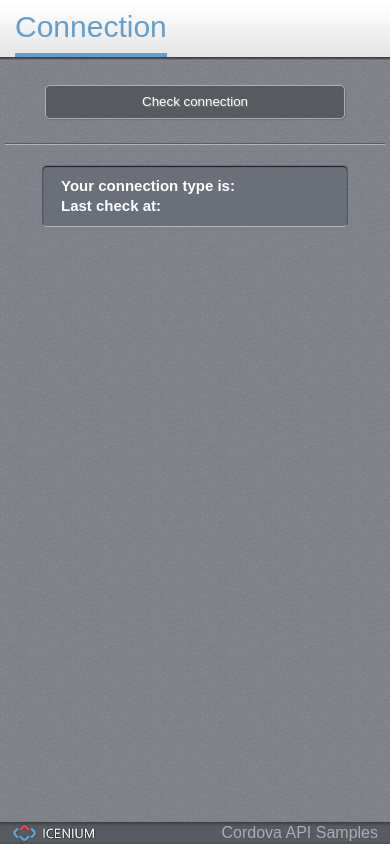
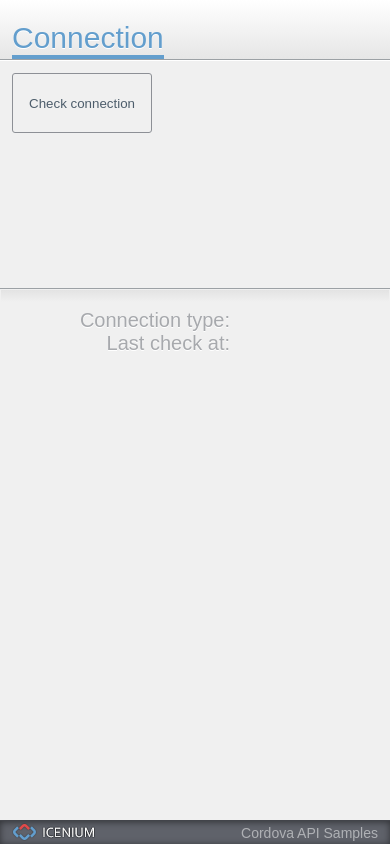
Before and after one commit to PeterConchaR/sample-connection, a plain HTML site: page sample-connection/index.html in a window 390 px wide. Drawn offline with Linux system fonts and the light colour scheme; some packages are replaced by stand-ins of ours.

Commit message:
sample apps redesign

```diff
--- a/sample-connection/index.html
+++ b/sample-connection/index.html
@@ -15,15 +15,23 @@
 			<h1>Connection</h1>
 		</header>
 		<div class="content">
-			<button class="button big" id="buttonCheckConnection">Check connection</button>
-
-			<hr class="horizontalLine" />
-
-			<div id="result">
-				<div>Your connection type is:</div>
-				<div id="messageConnectionType"></div>
-				<div>Last check at:</div>
-				<div id="currentTime"></div>
+            <div class="action-area ch30">
+                <button class="button dh" id="buttonCheckConnection">Check connection</button>
+			</div>
+			<div class="result-area ch70">
+                <div class="results">
+					<div class="result-info">
+						<div class="cw60">Connection type:</div>
+						<div id="messageConnectionType"></div>
+                        <div class="clear"></div>
+					</div>
+					<div class="result-info">
+						<div class="cw60">Last check at:</div>
+						<div id="currentTime"></div>
+                        <div class="clear"></div>
+					</div>
+				</div>
+				<div class="separator"></div>
 			</div>
 		</div>
 		<footer class="footer">
--- a/sample-connection/styles/main.css
+++ b/sample-connection/styles/main.css
@@ -1,65 +1,226 @@
+/* apply a natural box layout model to all elements */
+* { -moz-box-sizing: border-box; -webkit-box-sizing: border-box; box-sizing: border-box; }
+
 html
 {
 	-webkit-tap-highlight-color: rgba(0, 0, 0, 0);
+    height:100%;
 }
 
 body
 {
 	font-family: sans-serif, Arial, Segoe UI;
 	font-size: 16px;
-	background: #888 url(img/background.png) repeat;
 	margin: 0;
 	padding: 0;
+    height:100%;
+    padding: 60px 0px 24px 0px;
+    overflow:hidden;
 }
 
+/*width, height*/
+.clear {clear:both;}
+
+.ch10 {height:10%;}
+.ch20 {height:20%;}
+.ch30 {height:30%;}
+.ch40 {height:40%;}
+.ch50 {height:50%;}
+.ch60 {height:60%;}
+.ch70 {height:70%;}
+.ch80 {height:80%;}
+.ch90 {height:90%;}
+.ch100 {height:100%;}
+
+.cw10 {width:10%;}
+.cw20 {width:20%;}
+.cw30 {width:30%;}
+.cw40 {width:40%;}
+.cw50 {width:50%;}
+.cw60 {width:60%;}
+.cw70 {width:70%;}
+.cw80 {width:80%;}
+.cw90 {width:90%;}
+.cw100 {width:100%;}
+
+/*header*/
 .header
 {
-	color: #639ecd;
-	background-repeat: repeat-x;
-	background-image: url("img/header.png");
-	height: 60px;
-    position: fixed;
+	position:absolute;
 	top: 0px;
-	display: block;
-	width: 100%;
+    left:0px;
+    width:100%;
+    height: 60px;
+    border:none;
+    background: #dedfe1;
+    background: -moz-linear-gradient(top, #ffffff 0%, #e6e6e6 100%);
+    background: -webkit-gradient(linear, left top, left bottom, color-stop(0%,#ffffff), color-stop(100%,#e6e6e6));
+    background: -webkit-linear-gradient(top, #ffffff 0%,#e6e6e6 100%);
+    background: -o-linear-gradient(top, #ffffff 0%,#e6e6e6 100%);
+    background: -ms-linear-gradient(top, #ffffff 0%,#e6e6e6 100%);
+    background: linear-gradient(to bottom, #ffffff 0%,#e6e6e6 100%);
+    box-shadow: 0px 1px 0px 0px #fff;
+    -webkit-box-shadow: 0px 1px 0px 0px #fff;
+    -moz-box-shadow: 0px 1px 0px 0px #fff;
+    border-bottom: 1px solid #9ca1a5;
+    color: #639ecd;
 }
-
-h1
+.header > h1
 {
 	font-size: 30px;
 	font-weight: normal;
 	border-bottom: 4px solid #639ecd;
 	display: inline-block;
-	line-height: 53px;
-	margin: 0 0 0 15px;
+	margin: 0 0 0 12px;
+    position:absolute;
+    bottom:0;
+    text-shadow: 0 1px 0 #fff;
 }
 
+/*content*/
 .content
 {
-	margin: 80px 5px;
-	text-align: center;
+    background:#f0f0f0;
+    min-height:100%;
+    height:100%;
+    overflow:hidden;
 }
 
+.content > .input-area,
+.content > .action-area,
+.content > .result-area {
+    width: 100%;
+    border-top: 1px solid #9ca1a5;
+    position:relative;
+}
+.content > .input-area,
+.content > .action-area {
+    border-top-color:#fff;
+}
+.content > .input-area.ch100,
+.content > .action-areach100,
+.content > .result-area.ch100 {
+    border-top-color:transparent;
+}
+
+.content > .input-area > .inputBox {
+	background-color: #fff;
+	font-style: italic;
+	color: #A7A7A7;
+	width: 290px;
+	padding: 7px 10px;
+	border-radius: 3px;
+	border-width: 1px;
+	border-style: solid;
+	border-color: rgb(180, 180, 180);
+	border-bottom-color: rgb(255, 255, 255);
+	box-shadow: 0 -1px 0 #3C3C3C;
+    margin-left:12px;
+    margin-top:10px;
+}
+.content > .input-area {
+    background-color:#e4e4e4;
+}
+
+.content > .result-area > .results {
+    margin:20px;
+}
+
+.content > .result-area > .results  > .desc {
+    font-size:12px;
+    color:#a7a9ad;
+    margin-top:20px;
+    text-align:center;
+}
+
+.content > .result-area > .results > .result-info > div:first-of-type {
+    color:#a7a9ad;
+    font-size:20px;
+    float:left;
+    text-align:right;
+    text-shadow: 0 1px 0 #fff;
+}
+.content > .result-area > .results > .result-info > div:first-of-type + div {
+    color:#414349;
+    font-size:20px;
+    margin-left:10px;
+    float:left;
+    text-shadow: 0 1px 0 #fff;
+}
+
+/*separator*/
+.content > .result-area > .separator
+{
+	height: 12px;
+	border: none;
+	background: -moz-linear-gradient(top, rgba(227, 227, 227, 1) 0%, rgba(240, 240, 240, 1) 100%);
+	background: -webkit-gradient(linear, left top, left bottom, color-stop(0%, rgba(227, 227, 227, 1)), color-stop(100%, rgba(240, 240, 240, 1)));
+	background: -webkit-linear-gradient(top, rgba(227, 227, 227, 1) 0%, rgba(240, 240, 240, 1) 100%);
+	background: -o-linear-gradient(top, rgba(227, 227, 227, 1) 0%, rgba(240, 240, 240, 1) 100%);
+	background: -ms-linear-gradient(top, rgba(227, 227, 227, 1) 0%, rgba(240, 240, 240, 1) 100%);
+	background: linear-gradient(to bottom, rgba(227, 227, 227, 1) 0%, rgba(240, 240, 240, 1) 100%);
+	position: absolute;
+	top: 0px;
+	left: 0px;
+	right: 0px;
+	margin: 1px;
+}
+
+/*footer*/
+.footer
+{
+    position:fixed;
+	bottom: 0px;
+    left:0px;
+    width:100%;
+    height: 24px;
+	background:#5f626a;
+    border-top:1px solid #42444a;
+    box-shadow: inset 0px 1px 7px 0px rgba(0,0,0,0.5);
+    -webkit-box-shadow: inset 0px 1px 7px 0px rgba(0,0,0,0.5);
+    -moz-box-shadow: inset 0px 1px 7px 0px rgba(0,0,0,0.5);
+}
+.footer:before
+{
+	content: url(img/logo.png);
+	position: relative;
+	left: 12px;
+    top:2px;
+}
+
+.footer div
+{
+	position:absolute;
+    right:12px;
+    top:4px;;
+	color: #afb1b5;
+    font-size:14px;
+}
+
+/*button*/
 .button
 {
-	border: 1px solid rgba(255, 255, 255, 0.5);
-	border-radius: 5px;
-	color: #fff;
-	background: #fff url(img/button-background.png) repeat;
-	line-height: 30px;
-	background: rgba(49, 52, 55, 0.5);
-	box-shadow: 1px 1px 1px #6C7077;
-	text-shadow: #7B7D82 1px 1px 1px;
-	margin: 5px 3px;
-	width: 143px;
+	border: 1px solid #8d9096;
+    border-radius: 3px;
+    color: #4d5d6b;
+    background: transparent;
+    margin-left:12px;
+    margin-top:12px;
+    width: 140px;
+    height: 32px;
+    display: inline;
+    float: left;
 }
 
 .button:active
 {
-	border: 1px solid #8ab6da;
+	border: 1px solid #639ecd;
 	background-image: none;
-	background-color: #639ECD;
-	box-shadow: 1px 1px 1px #6C7077;
+	background-color: #639ecd;
+    color: #fff;
+    box-shadow: inset 0px 1px 1px 0px rgba(0,0,0,0.3);
+    -webkit-box-shadow: inset 0px 1px 1px 0px rgba(0,0,0,0.3);
+    -moz-box-shadow: inset 0px 1px 1px 0px rgba(0,0,0,0.3);
 }
 
 .button:disabled,
@@ -70,75 +231,17 @@ h1
 	color: rgba(255, 255, 255, 0.5);
 	border: 1px solid rgba(255, 255, 255, 0.5);
 }
-
-button.big
-{
-	width: 300px;
+.button.dh {
+    height:60px;
+}
+.button.dw {
+    width:240px;
 }
 
-.horizontalLine
-{
-	border: none;
-	border-top: 1px solid #B3B7BF;
-	box-shadow: 0px -1px 0px #565961;
-	margin-top: 20px;
-	margin-bottom: 20px;
+/* landscape */
+@media screen and (orientation:landscape) {
+	.button.dh {
+        height:32px;
+        width:240px;
+    }
 }
-
-#result
-{
-	border-radius: 5px;
-	border-width: 1px;
-	border-style: solid;
-	border-top-color: rgba(0, 0, 0, 0);
-	border-right-color: rgba(0, 0, 0, 0.2);
-	border-bottom-color: rgba(255, 255, 255, 0.5);
-	border-left-color: rgba(0, 0, 0, 0.2);
-	background-color: rgba(103, 109, 119, 0.85);
-	margin: 10px auto;
-	box-shadow: inset 0px 1px 1px rgba(0, 0, 0, 0.7);
-	color: #fff;
-	line-height: 20px;
-	font-weight: bold;
-	font-size: 15px;
-	text-align: left;
-	max-width: 268px;
-	min-height: 20px;
-	padding: 10px 18px;
-}
-
-.footer
-{
-	width: 100%;
-	height: 22px;
-	position: fixed;
-	bottom: 0px;
-	margin: 0 auto;
-	background-image: url("img/footer-background.png");
-	background-repeat: repeat-x;
-}
-
-.footer:before
-{
-	content: url(img/logo.png);
-	position: relative;
-	top: 2px;
-	left: 12px;
-}
-
-.footer img
-{
-	height: 19px;
-	width: 83px;
-	float: left;
-	padding-left: 12px;
-	padding-top: 3px;
-}
-
-.footer div
-{
-	float: right;
-	color: #ABADB0;
-	padding-right: 12px;
-	padding-top: 2px;
-}
```
Also changed, not shown: sample-connection/styles/img/background.png (deleted), sample-connection/styles/img/footer-background.png (deleted), sample-connection/styles/img/header.png (deleted), 1 other file.
